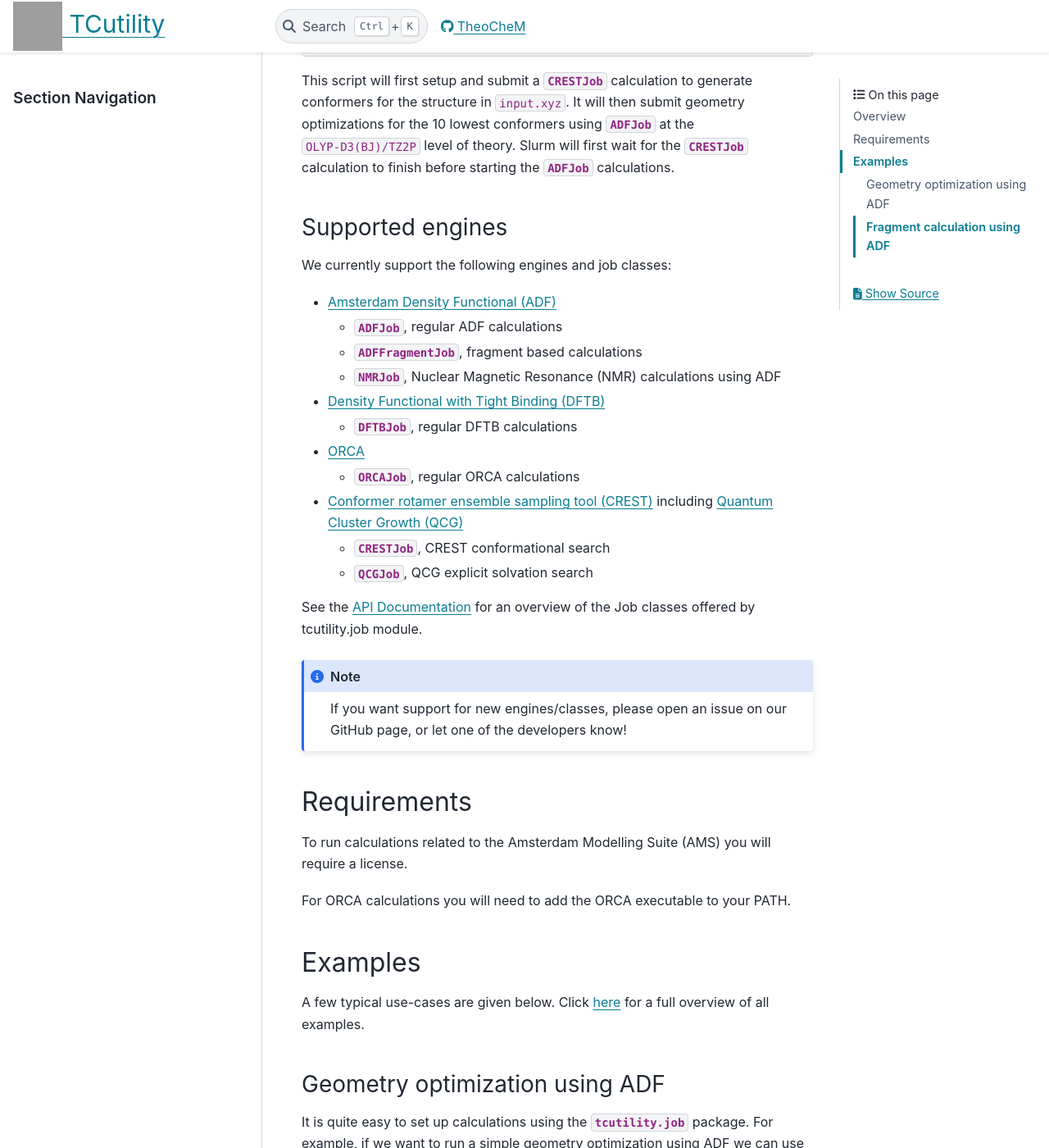
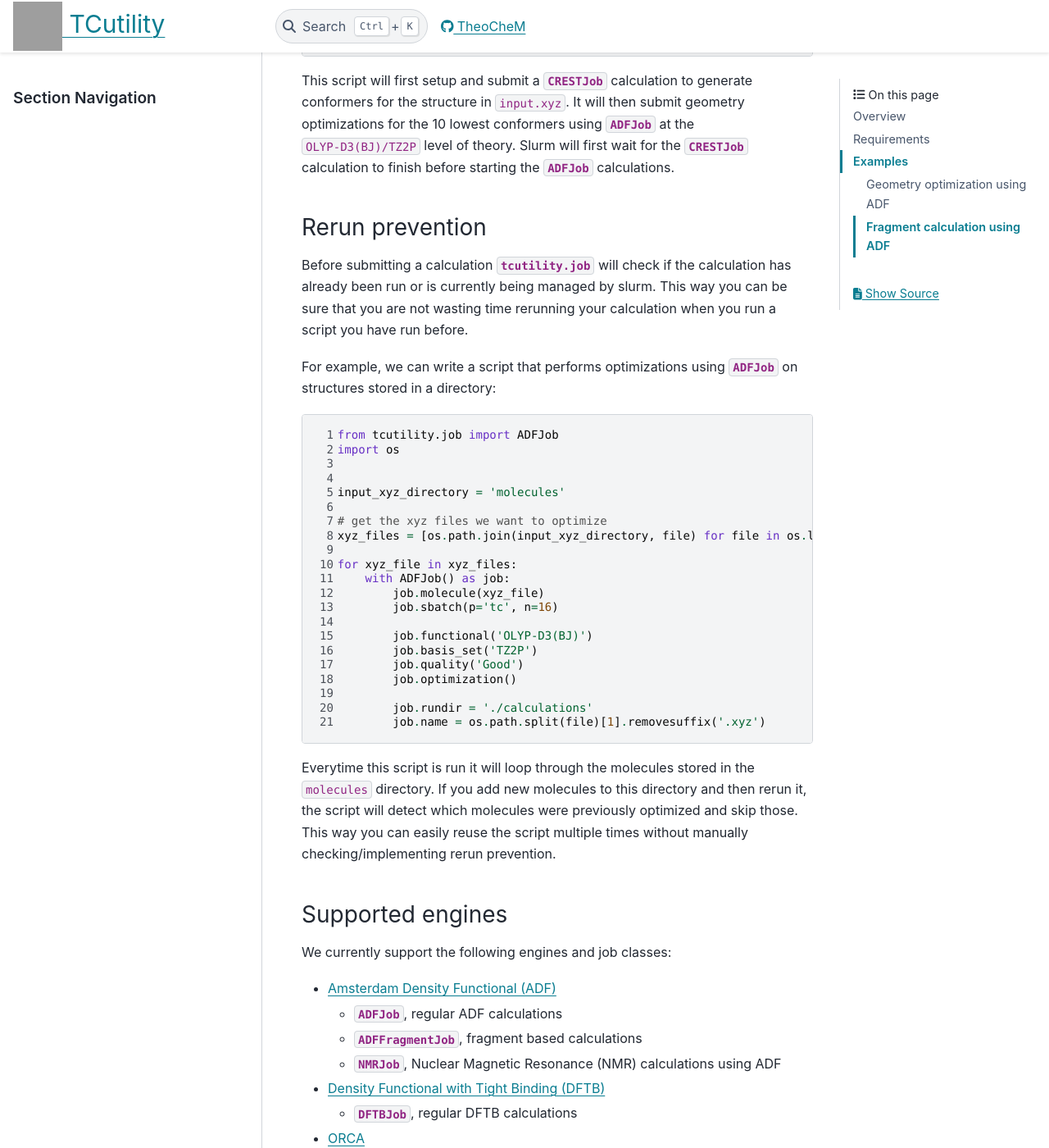
Before and after one commit to TheoChem-VU/TCutility, a Sphinx documentation site: the page built from docs/tcutility.job.rst, in a window 1280 px wide and 1400 px high, scrolled down 2259 px. Shown: the whole window at 82% size. Built offline with Sphinx 7.4.7 and the PyData theme 0.15.4, drawn with Linux system fonts in a browser that asks for light colours; pages that are not in the unit, such as notebooks, are missing from menus; some of the changed text lies outside the part shown; grey boxes are pictures that could not be loaded.

Commit message:
Added the rerun prevention section for tcutility.job

```diff
--- a/docs/tcutility.job.rst
+++ b/docs/tcutility.job.rst
@@ -104,6 +104,43 @@ It is possible to setup dependencies between jobs. This allows you to use the re
 
 This script will first setup and submit a |CRESTJob| calculation to generate conformers for the structure in ``input.xyz``. It will then submit geometry optimizations for the 10 lowest conformers using |ADFJob| at the ``OLYP-D3(BJ)/TZ2P`` level of theory. Slurm will first wait for the |CRESTJob| calculation to finish before starting the |ADFJob| calculations.
 
+
+Rerun prevention
+****************
+
+Before submitting a calculation :mod:`tcutility.job` will check if the calculation has already been run or is currently being managed by slurm. This way you can be sure that you are not wasting time rerunning your calculation when you run a script you have run before.
+
+For example, we can write a script that performs optimizations using |ADFJob| on structures stored in a directory:
+
+.. code-block:: python
+    :linenos:
+
+
+    from tcutility.job import ADFJob
+    import os
+
+
+    input_xyz_directory = 'molecules'
+
+    # get the xyz files we want to optimize
+    xyz_files = [os.path.join(input_xyz_directory, file) for file in os.listdir(input_xyz_directory) if file.endswith('.xyz')]
+
+    for xyz_file in xyz_files:
+        with ADFJob() as job:
+            job.molecule(xyz_file)
+            job.sbatch(p='tc', n=16)
+
+            job.functional('OLYP-D3(BJ)')
+            job.basis_set('TZ2P')
+            job.quality('Good')
+            job.optimization()
+
+            job.rundir = './calculations'
+            job.name = os.path.split(file)[1].removesuffix('.xyz')
+
+Everytime this script is run it will loop through the molecules stored in the ``molecules`` directory. If you add new molecules to this directory and then rerun it, the script will detect which molecules were previously optimized and skip those. This way you can easily reuse the script multiple times without manually checking/implementing rerun prevention.
+
+
 Supported engines
 *****************
 
@@ -145,7 +182,7 @@ For ORCA calculations you will need to add the ORCA executable to your PATH.
 
 Examples
 --------
-A few typical use-cases are given below. Click `here <./examples.html>`_ for a full overview of all examples.
+A few typical use-cases are given below. Click `here <./examples.html>`_ for a full overview of all examples. Of course, the scripts shown above are also valid example uses of :mod:`tcutility.job`!
 
 Geometry optimization using ADF
 *******************************
```
